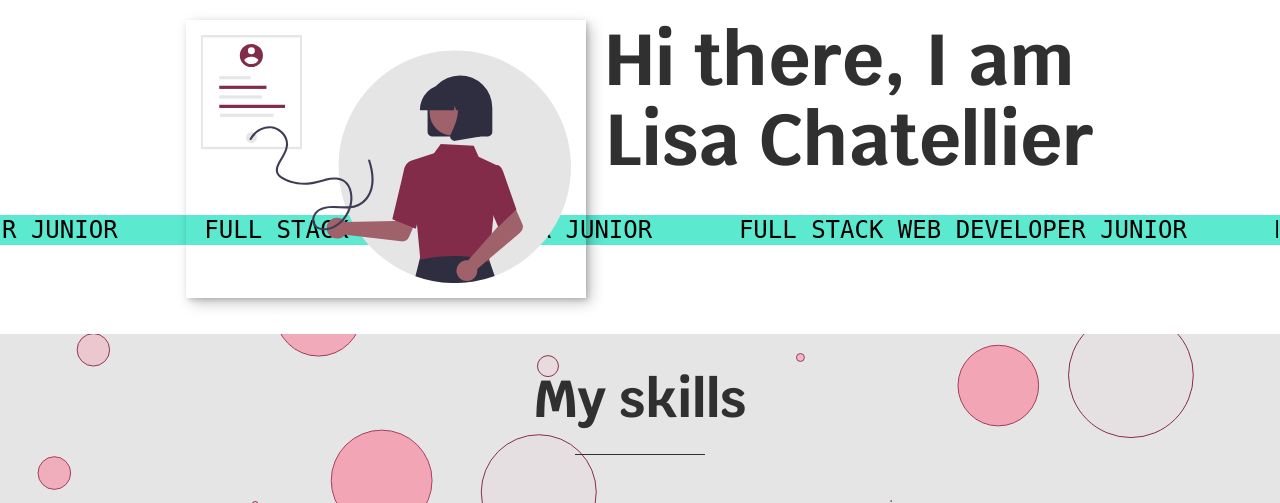
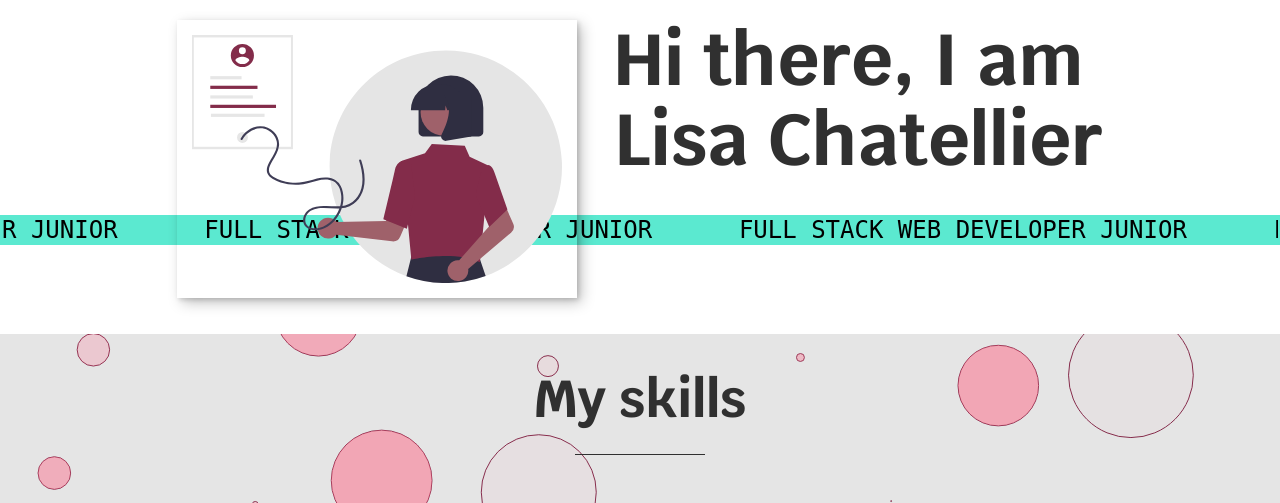
Before and after one commit to shinboram-90/cv-portfolio, a PHP site: page / in a window 1280 px wide. Shown: the part 95-598 px from the top of the page. Run offline with PHP 8.4, Linux system fonts and the light colour scheme; some web fonts are replaced.

Commit message:
better ux

```diff
--- a/assets/css/style.css
+++ b/assets/css/style.css
@@ -270,7 +270,7 @@ header {
     display: grid;
     width: min-content;
     margin: 0 auto;
-    grid-column-gap: 1em;
+    grid-column-gap: 2em;
     grid-template-areas:
       "img title"
       "img subtitle";
```
